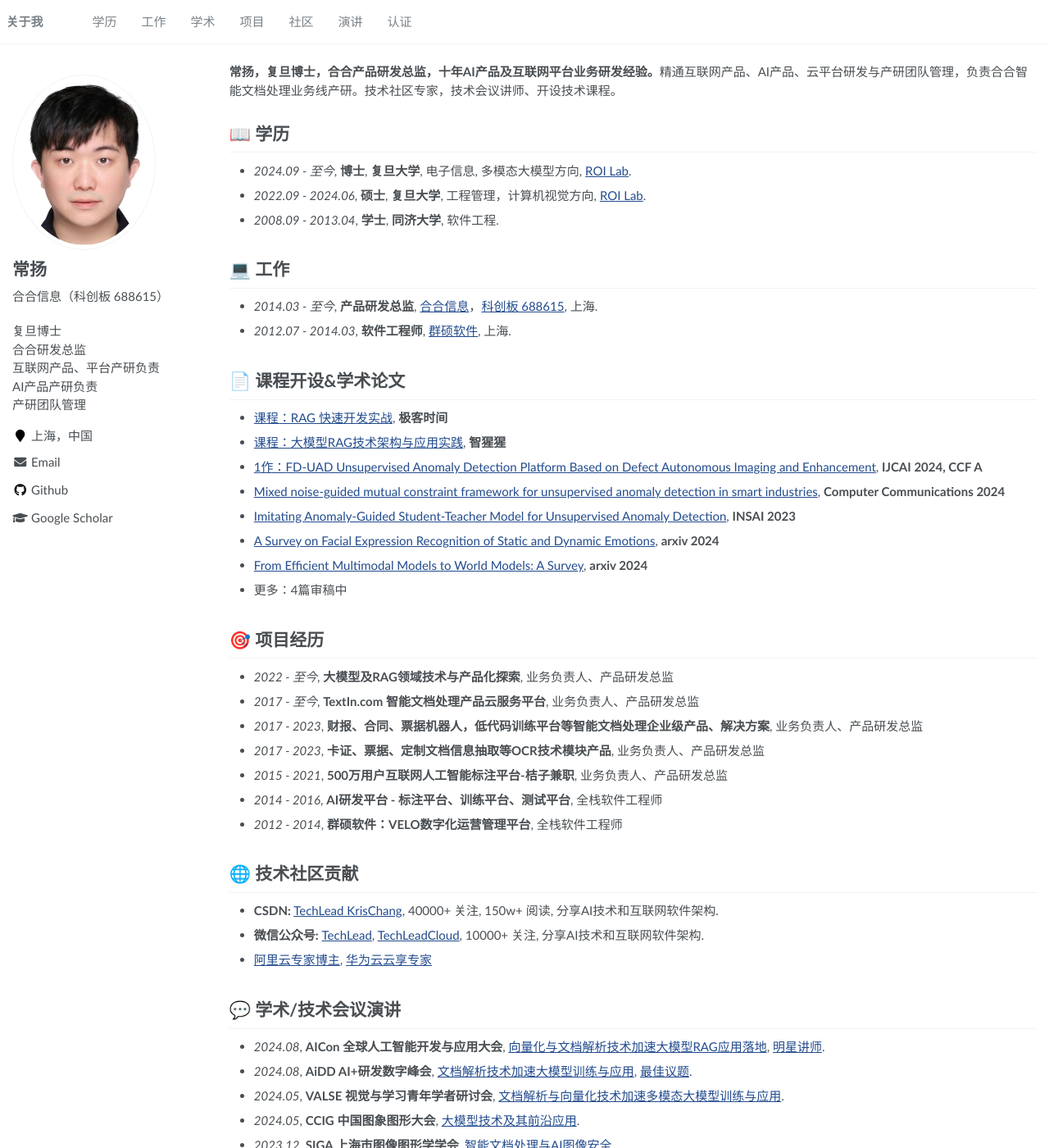
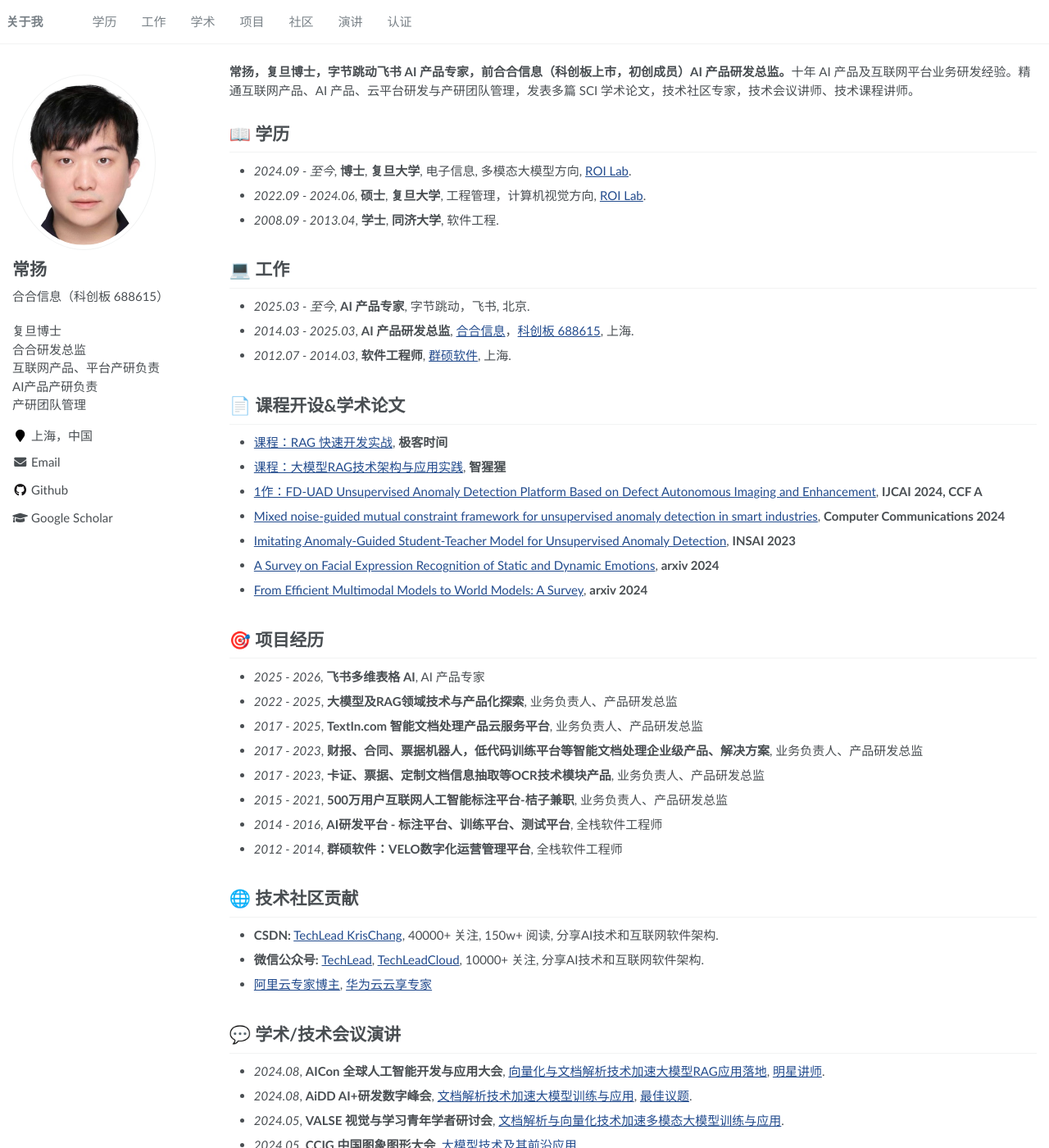
Before and after one commit to yangchangcy/yangchangcy.github.io, a Jekyll site: the page built from _pages/about.md, in a window 1280 px wide and 1400 px high. Shown: the whole window at 82% size. Built offline with Jekyll 4.4.1, drawn with Linux system fonts in a browser that asks for light colours.

Commit message:
Update about.md

```diff
--- a/_pages/about.md
+++ b/_pages/about.md
@@ -17,7 +17,7 @@
 
 <span class='anchor' id='about-me'></span>
 
-**常扬，复旦博士，合合产品研发总监，十年AI产品及互联网平台业务研发经验。**精通互联网产品、AI产品、云平台研发与产研团队管理，负责合合智能文档处理业务线产研。技术社区专家，技术会议讲师、开设技术课程。
+**常扬，复旦博士，字节跳动飞书 AI 产品专家，前合合信息（科创板上市，初创成员）AI 产品研发总监。**十年 AI 产品及互联网平台业务研发经验。精通互联网产品、AI 产品、云平台研发与产研团队管理，发表多篇 SCI 学术论文，技术社区专家，技术会议讲师、技术课程讲师。
 
 <span class='anchor' id='education'></span>
 # 📖 学历
@@ -31,7 +31,9 @@
 <span class='anchor' id='job'></span>
 # 💻 工作
 
-- *2014.03 - 至今*, **产品研发总监**, [合合信息](https://www.intsig.com/)，[科创板 688615](https://gushitong.baidu.com/stock/ab-688615), 上海.
+- *2025.03 - 至今*, **AI 产品专家**, 字节跳动，飞书, 北京.
+
+- *2014.03 - 2025.03*, **AI 产品研发总监**, [合合信息](https://www.intsig.com/)，[科创板 688615](https://gushitong.baidu.com/stock/ab-688615), 上海.
 
 - *2012.07 - 2014.03*, **软件工程师**, [群硕软件](https://www.augmentum.com.cn/), 上海.
 
@@ -52,14 +54,14 @@
 
 - [From Efficient Multimodal Models to World Models: A Survey](https://arxiv.org/abs/2407.00118), **arxiv 2024**
 
-- 更多：4篇审稿中
-
 <span class='anchor' id='project'></span>
 # 🎯 项目经历
 
-- *2022 - 至今*, **大模型及RAG领域技术与产品化探索**, 业务负责人、产品研发总监
+- *2025 - 2026*, **飞书多维表格 AI**, AI 产品专家
 
-- *2017 - 至今*, **TextIn.com 智能文档处理产品云服务平台**, 业务负责人、产品研发总监
+- *2022 - 2025*, **大模型及RAG领域技术与产品化探索**, 业务负责人、产品研发总监
+
+- *2017 - 2025*, **TextIn.com 智能文档处理产品云服务平台**, 业务负责人、产品研发总监
 
 - *2017 - 2023*, **财报、合同、票据机器人，低代码训练平台等智能文档处理企业级产品、解决方案**, 业务负责人、产品研发总监
 
```
